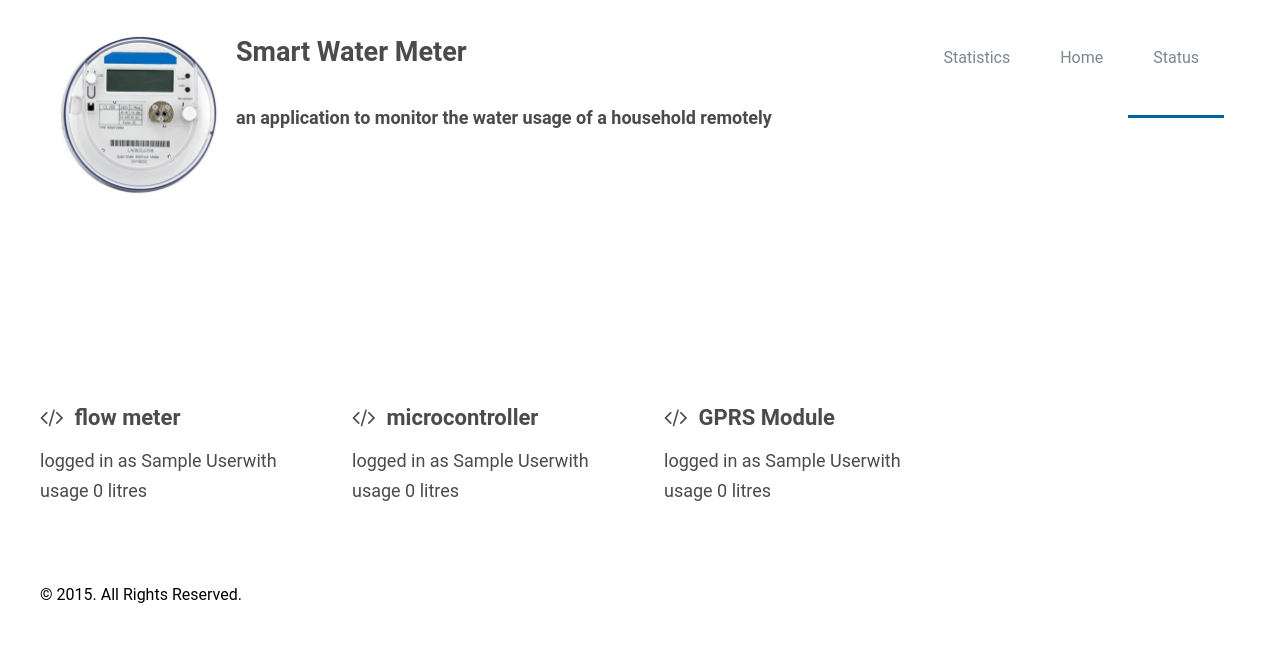
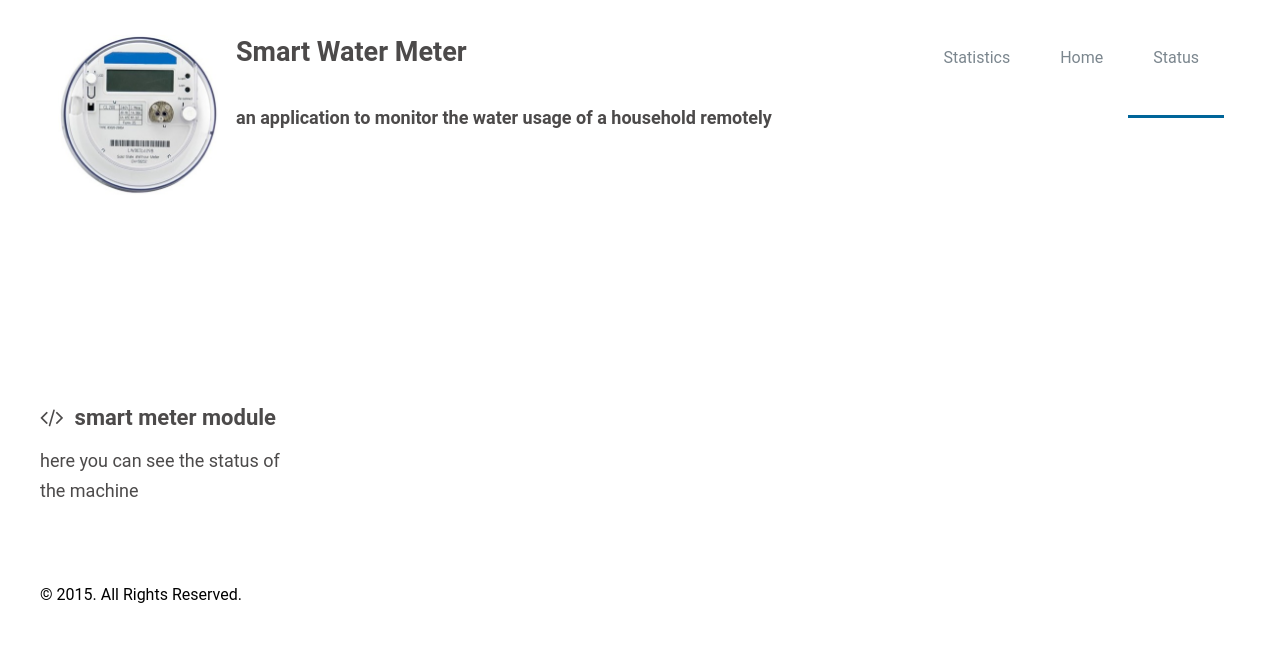
Before and after one commit to SpEcHiDe/SEM, a PHP site: page /status.php in a window 1280 px wide. Shown: the top 655 px of the page. Run offline with PHP 8.4, Linux system fonts and the light colour scheme; the visitor is signed in with stand-in values (Sample User, id 1); some libraries are stand-ins or nearby versions.

```diff
--- a/WEB/status.php
+++ b/WEB/status.php
@@ -73,16 +73,18 @@ session_start();
         <!--Adding info about workshops! -->
 
         <div class="point">
-            <h2><i class="fa fa-code"></i>flow meter</h2>
+            <h2><i class="fa fa-code"></i>smart meter module</h2>
             <?php
 
 				if(isset($_SESSION['name'])){
 					$uid = $_SESSION['name'];
 					if($uid){				// admin session id is zero
-						echo "logged in as " . $uid . "with usage 0 litres";
+						//echo "logged in as " . $uid . "with usage 0 litres";
+						echo "here you can see the status of the machine";
 					}
 					else{
-						echo "logged in as ADMINISTRATOR. can see all usages";
+						//echo "logged in as ADMINISTRATOR. can see all usages";
+						echo "STATUS : OK";
 					}
 				}
 				else{
@@ -90,48 +92,6 @@ session_start();
 				}
 			?>
         </div>
-
-
-         <div class="point">
-            <h2><i class="fa fa-code"></i>microcontroller</h2>
-			<?php
-
-				if(isset($_SESSION['name'])){
-					$uid = $_SESSION['name'];
-					if($uid){				// admin session id is zero
-						echo "logged in as " . $uid . "with usage 0 litres";
-					}
-					else{
-						echo "logged in as ADMINISTRATOR. can see all usages";
-					}
-				}
-				else{
-					echo "not logged in.";
-				}
-			?>
-        </div>
-
-
-
-         <div class="point">
-            <h2><i class="fa fa-code"></i>GPRS Module</h2>
-			<?php
-
-				if(isset($_SESSION['name'])){
-					$uid = $_SESSION['name'];
-					if($uid){				// admin session id is zero
-						echo "logged in as " . $uid . "with usage 0 litres";
-					}
-					else{
-						echo "logged in as ADMINISTRATOR. can see all usages";
-					}
-				}
-				else{
-					echo "not logged in.";
-				}
-			?>
-        </div>
-
 
 
 	</main>
```
Also changed, not shown: WEB/save_log.php (+6 -3 lines), WEB/usage.php (+31 -6 lines).
